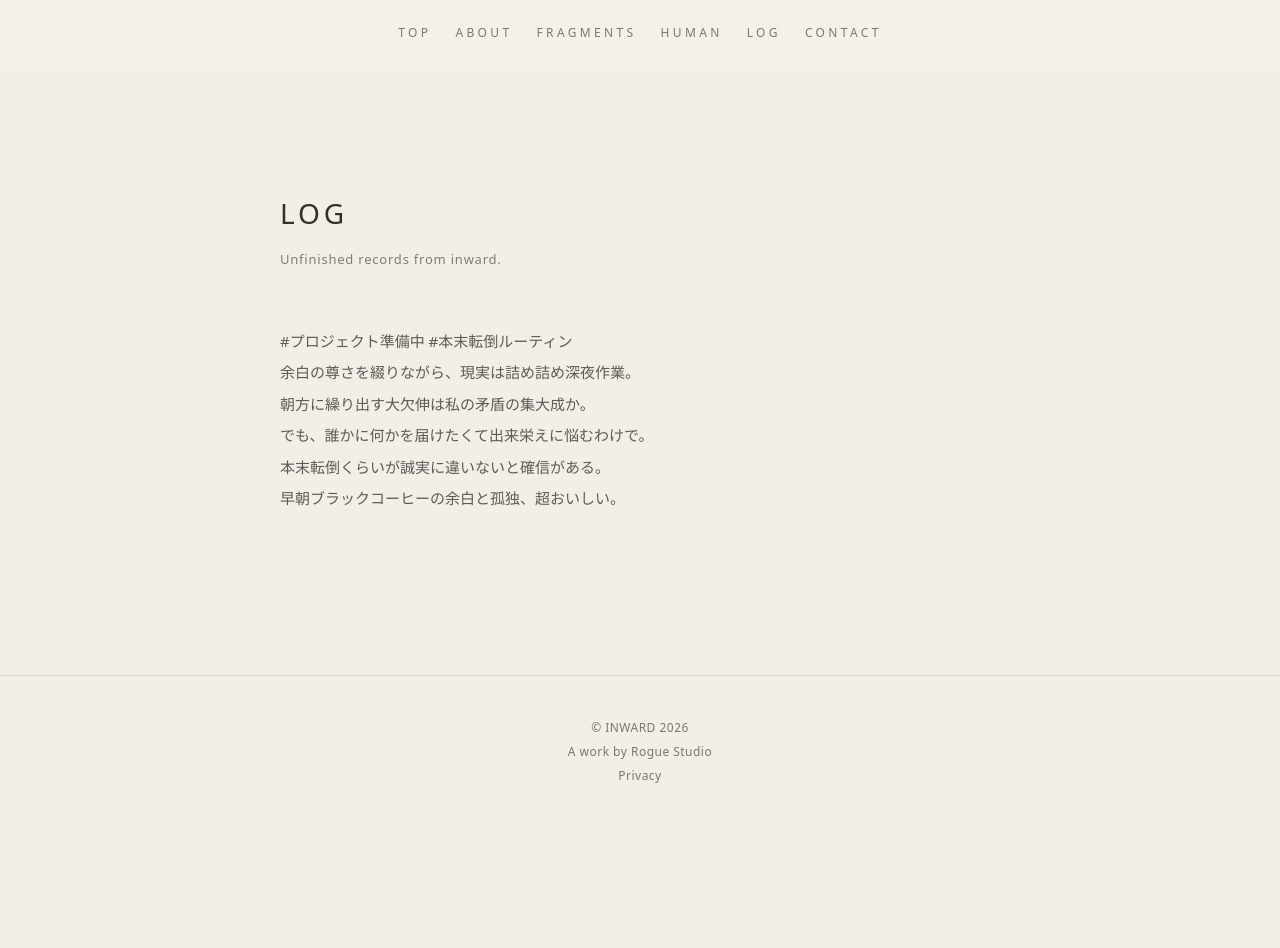
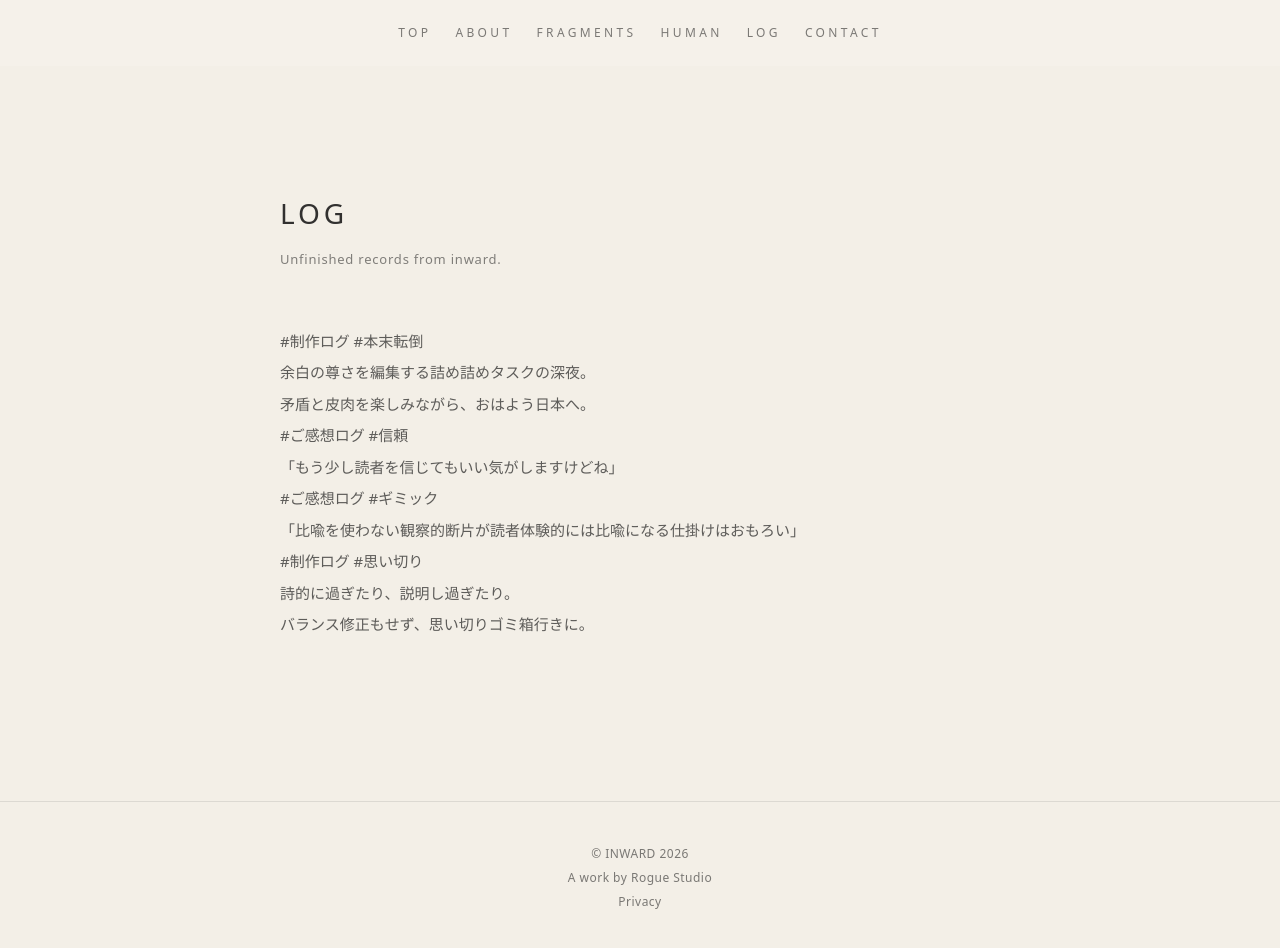
Before and after one commit to rogue-studio/inward, a Next.js app: page /log in a window 1280 px wide. Shown: the top 948 px of the page. Before the commit the page ends 828 px from the top, so only its background shows below. Built offline with nearby package versions, Linux system fonts and the light colour scheme.

Commit message:
page.tsx を更新

```diff
--- a/app/log/page.tsx
+++ b/app/log/page.tsx
@@ -16,12 +16,20 @@ export default function LogPage() {
       </p>
 
     <div className="text-[15px] leading-[2.1] text-[#161616]/68">
-  <p>#プロジェクト準備中 #本末転倒ルーティン</p>
-  <p>余白の尊さを綴りながら、現実は詰め詰め深夜作業。</p>
-  <p>朝方に繰り出す大欠伸は私の矛盾の集大成か。</p>
-  <p>でも、誰かに何かを届けたくて出来栄えに悩むわけで。</p>
-  <p>本末転倒くらいが誠実に違いないと確信がある。</p>
-  <p>早朝ブラックコーヒーの余白と孤独、超おいしい。</p>
+  <p>#制作ログ #本末転倒</p>
+  <p>余白の尊さを編集する詰め詰めタスクの深夜。</p>
+  <p>矛盾と皮肉を楽しみながら、おはよう日本へ。</p>
+
+  <p>#ご感想ログ #信頼</p>
+  <p>「もう少し読者を信じてもいい気がしますけどね」</p>
+
+  <p>#ご感想ログ #ギミック</p>
+  <p>「比喩を使わない観察的断片が読者体験的には比喩になる仕掛けはおもろい」</p>
+
+  <p>#制作ログ #思い切り</p>
+  <p>詩的に過ぎたり、説明し過ぎたり。</p>
+  <p>バランス修正もせず、思い切りゴミ箱行きに。</p>
+
 </div>
 
     </main>
```
